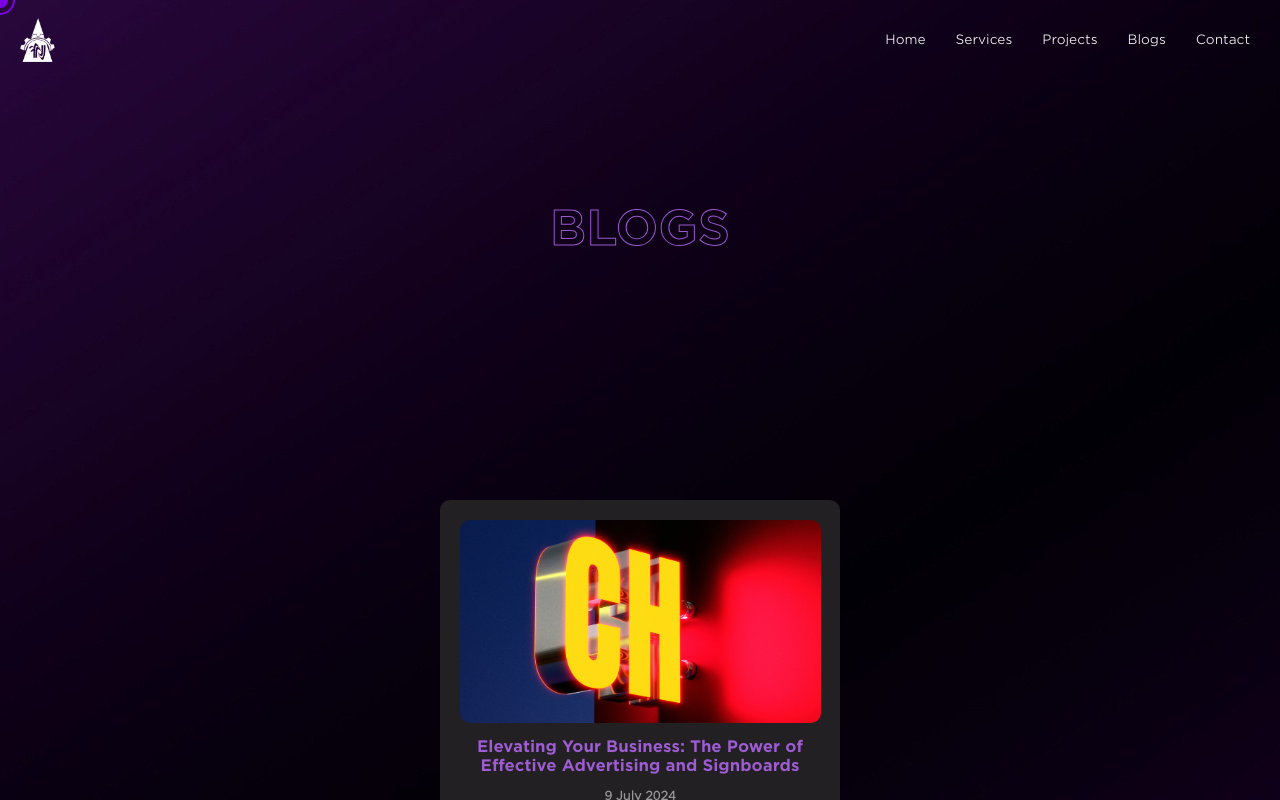
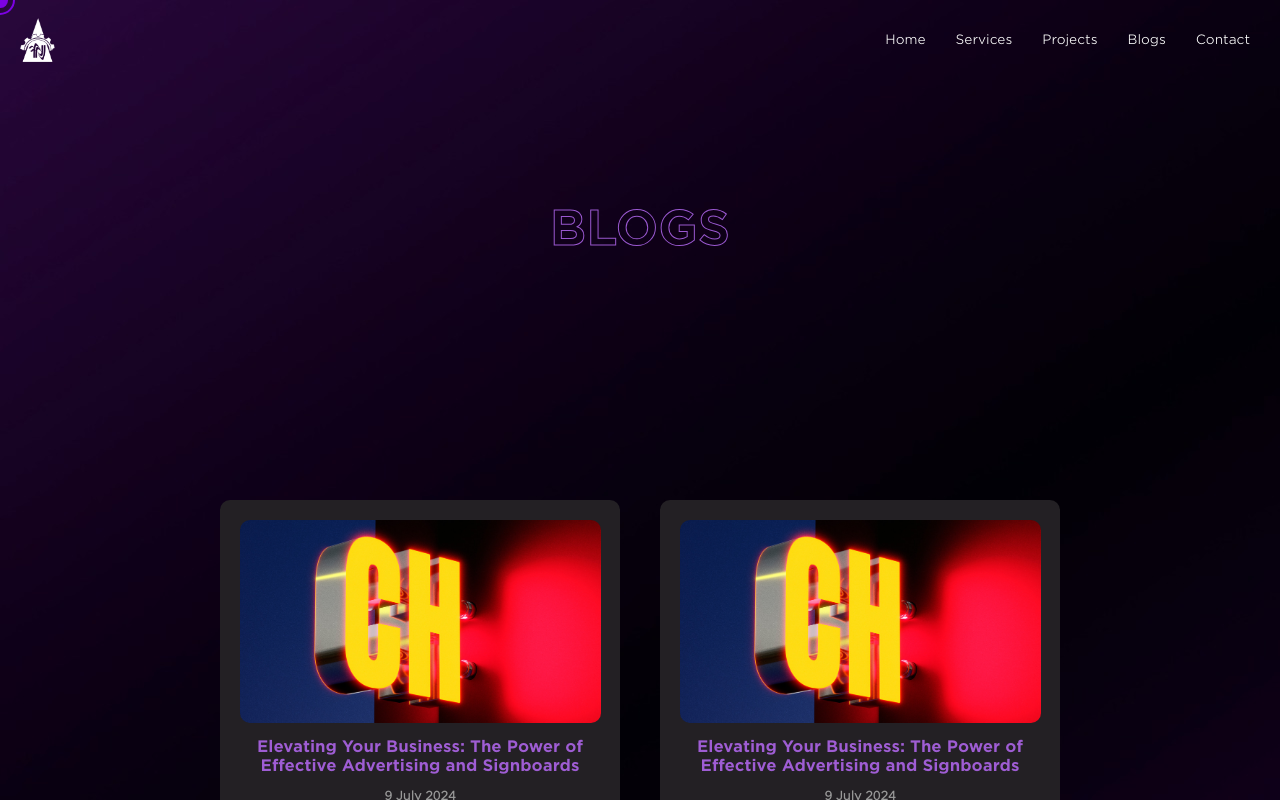
Before and after one commit to ahmedfayazyousuf/AlNakheelAdvertisingLLC, a React (Create React App) app: page /Blogs in a window 1280 px wide. Built offline with nearby package versions, Linux system fonts and the light colour scheme.

Commit message:
Update BlogsData.js

```diff
--- a/src/components/Blogs/BlogsData.js
+++ b/src/components/Blogs/BlogsData.js
@@ -2,6 +2,72 @@ const BlogsData = [
   {
     id: 1,
     slug: "elevating-your-business-the-power-of-effective-advertising-and-signboards",
+    date: "9 July 2024",
+    by: "Ahmed Fayaz Yousuf",
+    title: "Elevating Your Business: The Power of Effective Advertising and Signboards",
+    mainImage: "/images/Blogs/Blog1/MainImage.jpg",
+    description: [
+      {
+        "title": "The Necessity of Advertising",
+        "paragraph": "In today's competitive marketplace, advertising is not just an option; it is a necessity. The success of a business largely depends on how well it can communicate its message to potential customers. One of the most effective ways to achieve this is through advertising and signboards. These tools play a crucial role in building brand awareness, attracting customers, and ultimately driving sales.",
+        "image": "/images/Blogs/Blog1/img1.jpg",
+      },
+      {
+        "title": "Building Brand Awareness",
+        "paragraph": "Brand awareness is the foundation of a successful business. It is the extent to which customers can recognize and recall a brand. Effective advertising campaigns help businesses to establish a strong brand presence in the minds of consumers. By consistently exposing the target audience to the brand's logo, tagline, and other visual elements, businesses can create a lasting impression. Signboards, in particular, are highly effective in this regard. They are a constant reminder of the brand's presence. Whether it's a brightly lit billboard on a busy street or a strategically placed sign at a retail location, signboards capture attention and make the brand more memorable. A well-designed signboard can communicate a lot about the brand's identity, values, and offerings in just a glance.",
+        "image": "/images/Blogs/Blog1/img2.jpg",
+      },
+      {
+        "title": "Attracting Customers",
+        "paragraph": "The primary goal of advertising is to attract customers. Advertising campaigns are designed to reach a specific audience and persuade them to take action, whether it's visiting a store, making a purchase, or signing up for a service. Through various channels like television, radio, print, and digital media, businesses can reach a wide audience and generate interest in their products or services. Signboards, on the other hand, are highly effective at capturing the attention of people who are already in the vicinity of the business. A well-placed signboard can draw customers into a store or direct them to a business location. Signboards are especially effective for local businesses that rely on foot traffic. They act as a visual cue that can influence a customer's decision to visit a store or try out a new product.",
+        "image": "/images/Blogs/Blog1/img3.jpeg",
+      },
+      {
+        "title": "Enhancing Visibility",
+        "paragraph": "Visibility is key to attracting customers. The more visible a business is, the more likely it is to attract potential customers. Advertising campaigns help to enhance a brand's visibility by reaching a wide audience across different media channels. Consistent advertising ensures that the brand remains top-of-mind for consumers.",
+        "image": "/images/Blogs/Blog1/img4.jpg",
+      },
+      {
+        "paragraph": "Signboards play a crucial role in enhancing visibility at a local level. They are a constant presence in the physical environment and can be seen by anyone passing by. A well-placed, eye-catching signboard can serve as a landmark, making it easier for customers to find the business and remember it.",
+      }
+    ]
+  },
+  {
+    id: 2,
+    slug: "elevating-your-business-the-power-of-effective-advertising-and-signboards-2",
+    date: "9 July 2024",
+    by: "Ahmed Fayaz Yousuf",
+    title: "Elevating Your Business: The Power of Effective Advertising and Signboards",
+    mainImage: "/images/Blogs/Blog1/MainImage.jpg",
+    description: [
+      {
+        "title": "The Necessity of Advertising",
+        "paragraph": "In today's competitive marketplace, advertising is not just an option; it is a necessity. The success of a business largely depends on how well it can communicate its message to potential customers. One of the most effective ways to achieve this is through advertising and signboards. These tools play a crucial role in building brand awareness, attracting customers, and ultimately driving sales.",
+        "image": "/images/Blogs/Blog1/img1.jpg",
+      },
+      {
+        "title": "Building Brand Awareness",
+        "paragraph": "Brand awareness is the foundation of a successful business. It is the extent to which customers can recognize and recall a brand. Effective advertising campaigns help businesses to establish a strong brand presence in the minds of consumers. By consistently exposing the target audience to the brand's logo, tagline, and other visual elements, businesses can create a lasting impression. Signboards, in particular, are highly effective in this regard. They are a constant reminder of the brand's presence. Whether it's a brightly lit billboard on a busy street or a strategically placed sign at a retail location, signboards capture attention and make the brand more memorable. A well-designed signboard can communicate a lot about the brand's identity, values, and offerings in just a glance.",
+        "image": "/images/Blogs/Blog1/img2.jpg",
+      },
+      {
+        "title": "Attracting Customers",
+        "paragraph": "The primary goal of advertising is to attract customers. Advertising campaigns are designed to reach a specific audience and persuade them to take action, whether it's visiting a store, making a purchase, or signing up for a service. Through various channels like television, radio, print, and digital media, businesses can reach a wide audience and generate interest in their products or services. Signboards, on the other hand, are highly effective at capturing the attention of people who are already in the vicinity of the business. A well-placed signboard can draw customers into a store or direct them to a business location. Signboards are especially effective for local businesses that rely on foot traffic. They act as a visual cue that can influence a customer's decision to visit a store or try out a new product.",
+        "image": "/images/Blogs/Blog1/img3.jpeg",
+      },
+      {
+        "title": "Enhancing Visibility",
+        "paragraph": "Visibility is key to attracting customers. The more visible a business is, the more likely it is to attract potential customers. Advertising campaigns help to enhance a brand's visibility by reaching a wide audience across different media channels. Consistent advertising ensures that the brand remains top-of-mind for consumers.",
+        "image": "/images/Blogs/Blog1/img4.jpg",
+      },
+      {
+        "paragraph": "Signboards play a crucial role in enhancing visibility at a local level. They are a constant presence in the physical environment and can be seen by anyone passing by. A well-placed, eye-catching signboard can serve as a landmark, making it easier for customers to find the business and remember it.",
+      }
+    ]
+  },
+  {
+    id: 3,
+    slug: "elevating-your-business-the-power-of-effective-advertising-and-signboards-3",
     date: "9 July 2024",
     by: "Ahmed Fayaz Yousuf",
     title: "Elevating Your Business: The Power of Effective Advertising and Signboards",
```
